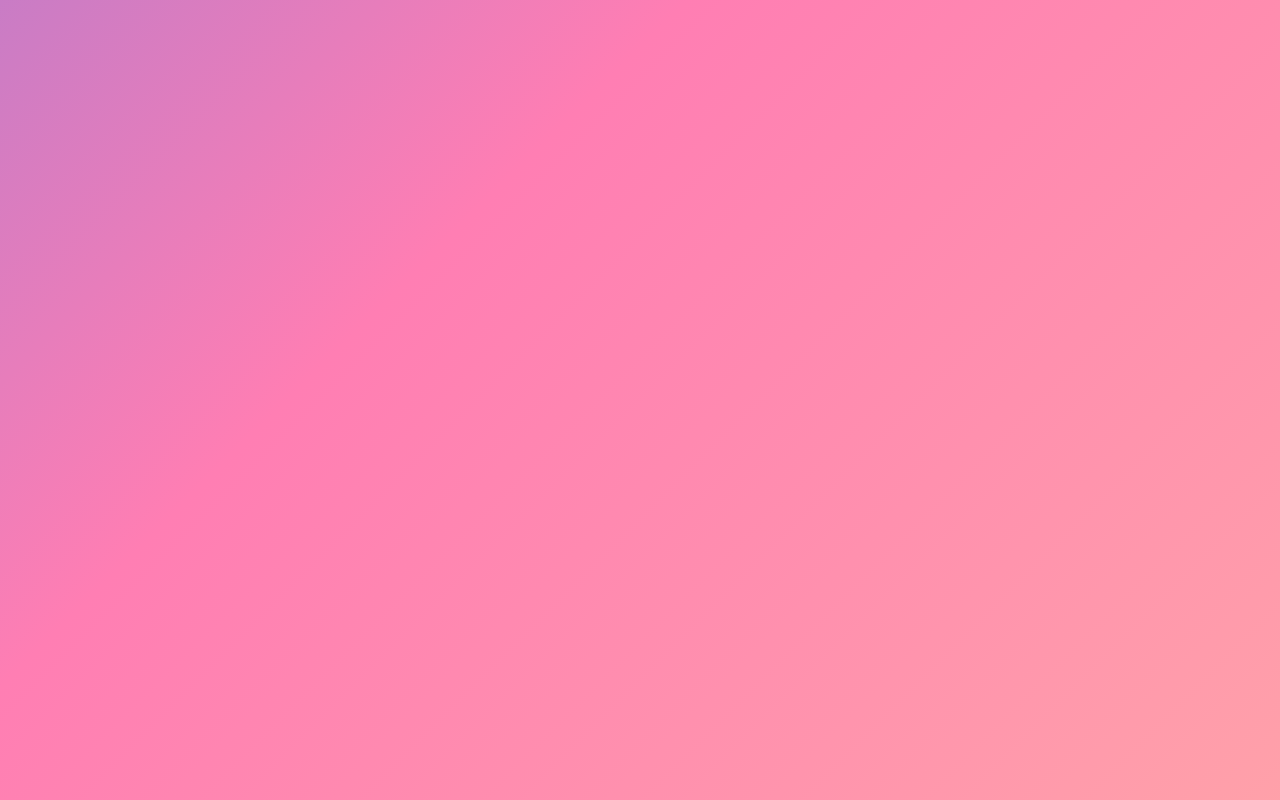
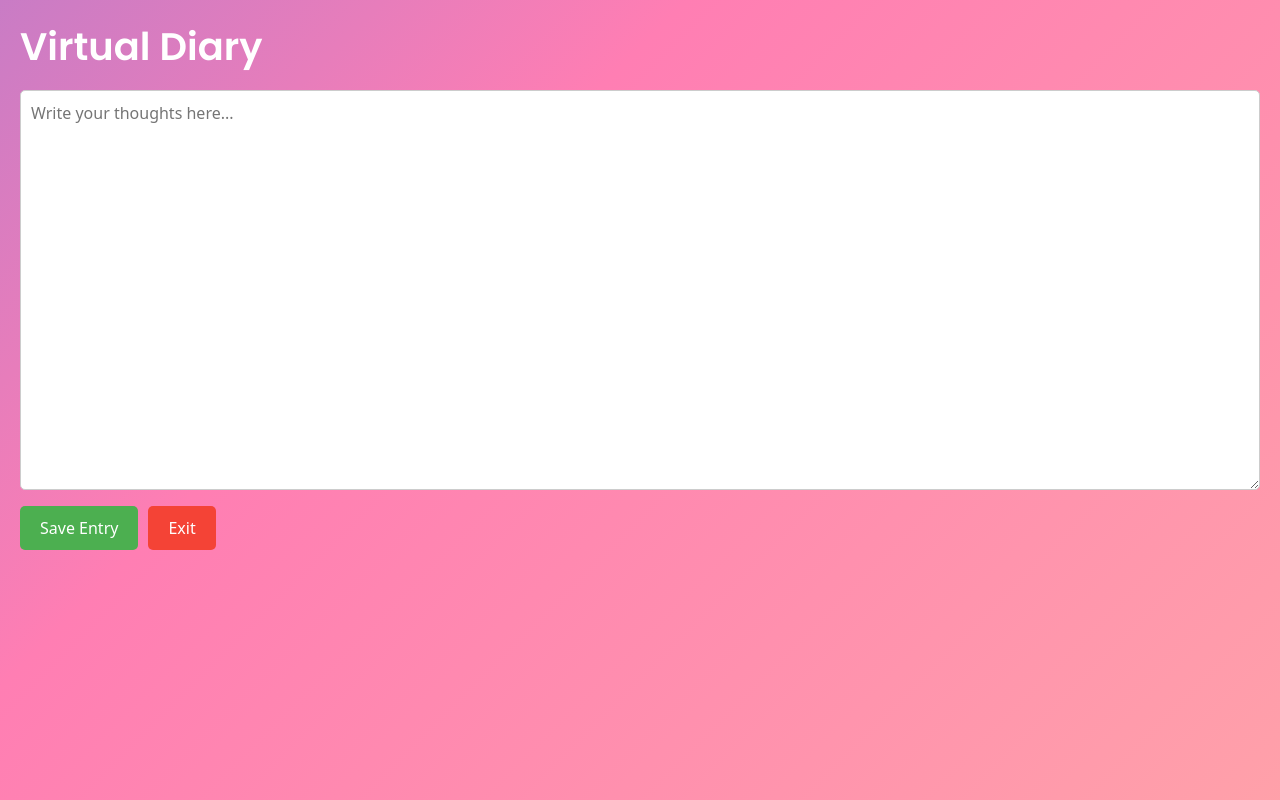
Before and after one commit to FarazPir/hackai-project-2025, a React (Create React App) app: page /diary in a window 1280 px wide. Before the commit this address had no page. Built offline with nearby package versions, Linux system fonts and the light colour scheme.

Commit message:
Got diary entries working and they are able to go into gpt memory

```diff
--- a/src/App.js
+++ b/src/App.js
@@ -3,13 +3,15 @@ import { Routes, Route } from "react-router-dom";
 import LandingPage from "./LandingPage";
 import ChatUI from "./ChatUI";
 import HelpPage from "./HelpPage"; // Import the new HelpPage component
+import DiaryPage from "./DiaryPage";
 
 function App() {
     return (
         <Routes>
             <Route path="/" element={<LandingPage />} />
             <Route path="/chat" element={<ChatUI />} />
-            <Route path="/help" element={<HelpPage />} /> {/* Add the HelpPage route */}
+            <Route path="/help" element={<HelpPage />} />
+            <Route path="/diary" element={<DiaryPage />} />
         </Routes>
     );
 }
--- /dev/null
+++ b/src/DiaryPage.jsx
@@ -0,0 +1,89 @@
+import React, { useState } from "react";
+import { useNavigate } from "react-router-dom"; // Import for navigation
+import "./assets/css/bootstrap.min.css";
+import "./assets/css/styles.css"; // Custom styles
+
+const DiaryPage = () => {
+    const [diaryEntry, setDiaryEntry] = useState("");
+    const navigate = useNavigate(); // Hook for navigation
+
+    const handleDiaryChange = (event) => {
+        setDiaryEntry(event.target.value);
+    };
+
+    const handleSaveEntry = async () => {
+        try {
+            const response = await fetch("http://localhost:5000/diary", {
+                method: "POST",
+                headers: { "Content-Type": "application/json" },
+                body: JSON.stringify({ entry: diaryEntry }),
+            });
+
+            if (response.ok) {
+                alert("Your diary entry has been saved!");
+                setDiaryEntry(""); // Clear the textarea after saving
+            } else {
+                alert("Failed to save your diary entry.");
+            }
+        } catch (error) {
+            console.error("Error saving diary entry:", error);
+            alert("An error occurred while saving your diary entry.");
+        }
+    };
+
+    const handleExit = () => {
+        navigate("/"); // Redirect to the home page
+    };
+
+    return (
+        <div style={{ padding: "20px" }}>
+            <h1 class="modern-heading">Virtual Diary</h1>
+            <textarea
+                style={{
+                    width: "100%",
+                    height: "400px",
+                    fontSize: "16px",
+                    padding: "10px",
+                    border: "1px solid #ccc",
+                    borderRadius: "5px",
+                }}
+                placeholder="Write your thoughts here..."
+                value={diaryEntry}
+                onChange={handleDiaryChange}
+            ></textarea>
+            <div style={{ marginTop: "10px" }}>
+                <button
+                    onClick={handleSaveEntry}
+                    style={{
+                        marginRight: "10px",
+                        padding: "10px 20px",
+                        fontSize: "16px",
+                        backgroundColor: "#4CAF50",
+                        color: "white",
+                        border: "none",
+                        borderRadius: "5px",
+                        cursor: "pointer",
+                    }}
+                >
+                    Save Entry
+                </button>
+                <button
+                    onClick={handleExit}
+                    style={{
+                        padding: "10px 20px",
+                        fontSize: "16px",
+                        backgroundColor: "#f44336",
+                        color: "white",
+                        border: "none",
+                        borderRadius: "5px",
+                        cursor: "pointer",
+                    }}
+                >
+                    Exit
+                </button>
+            </div>
+        </div>
+    );
+};
+
+export default DiaryPage;
--- a/src/LandingPage.jsx
+++ b/src/LandingPage.jsx
@@ -25,7 +25,8 @@ const LandingPage = () => {
                             </div>
 
                             <div className="col d-flex justify-content-center">
-                                <button className="circle text-white d-flex flex-column align-items-center justify-content-center modern-button">
+                                <button className="circle text-white d-flex flex-column align-items-center justify-content-center modern-button"
+                                onClick={() => navigate("/diary")}>
                                     <i className="bi bi-journal fs-3"></i>
                                     <p className="mb-0 mt-2">I want to write</p>
                                 </button>
```
Also changed, not shown: 1 other file (tests, documents, lock files or other folders).
